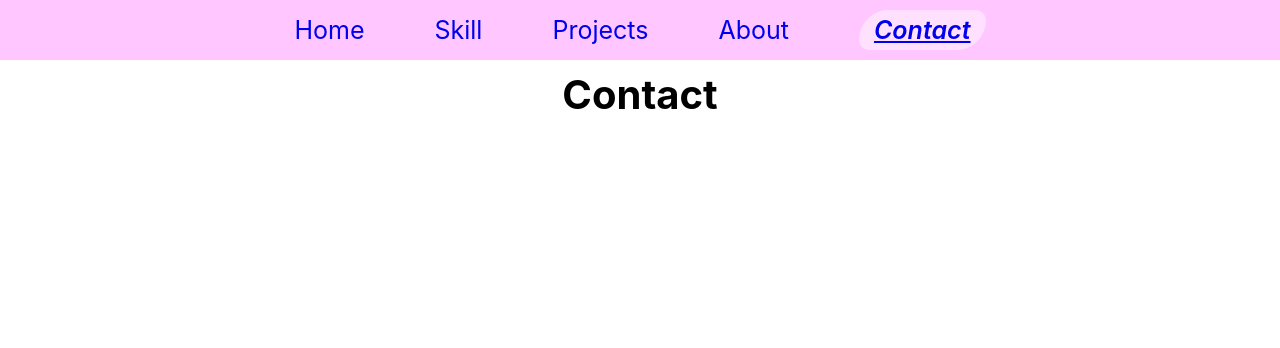
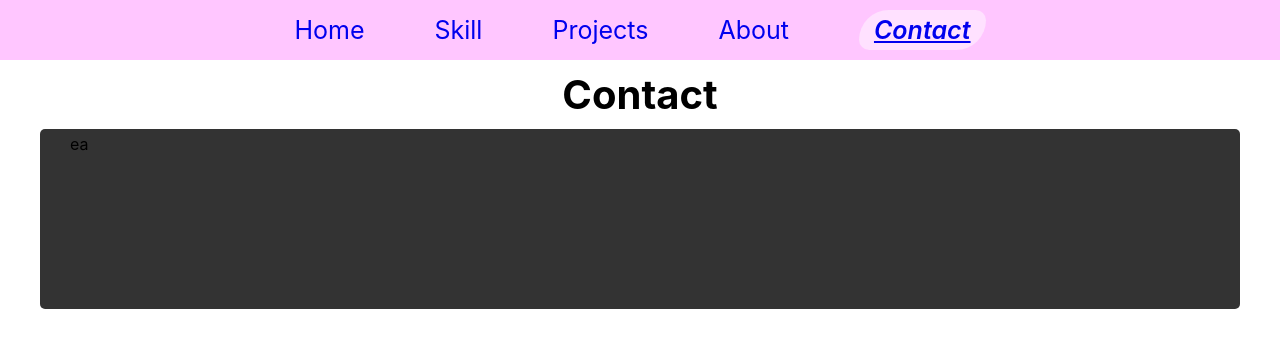
Before and after one commit to Sendii/react-porto, a React (Create React App) app: page /contact in a window 1280 px wide. Shown: the top 348 px of the page. Built offline with nearby package versions, Linux system fonts and the light colour scheme.

Commit message:
add card to component contact

```diff
--- a/src/component/Contact.js
+++ b/src/component/Contact.js
@@ -4,6 +4,9 @@ function Contact(){
 	return(
 		<div className="row">
 			<Header keterangan="Contact" />
+			<div className="outer-card">
+				ea
+			</div>
 		</div>
 		)
 }
```
